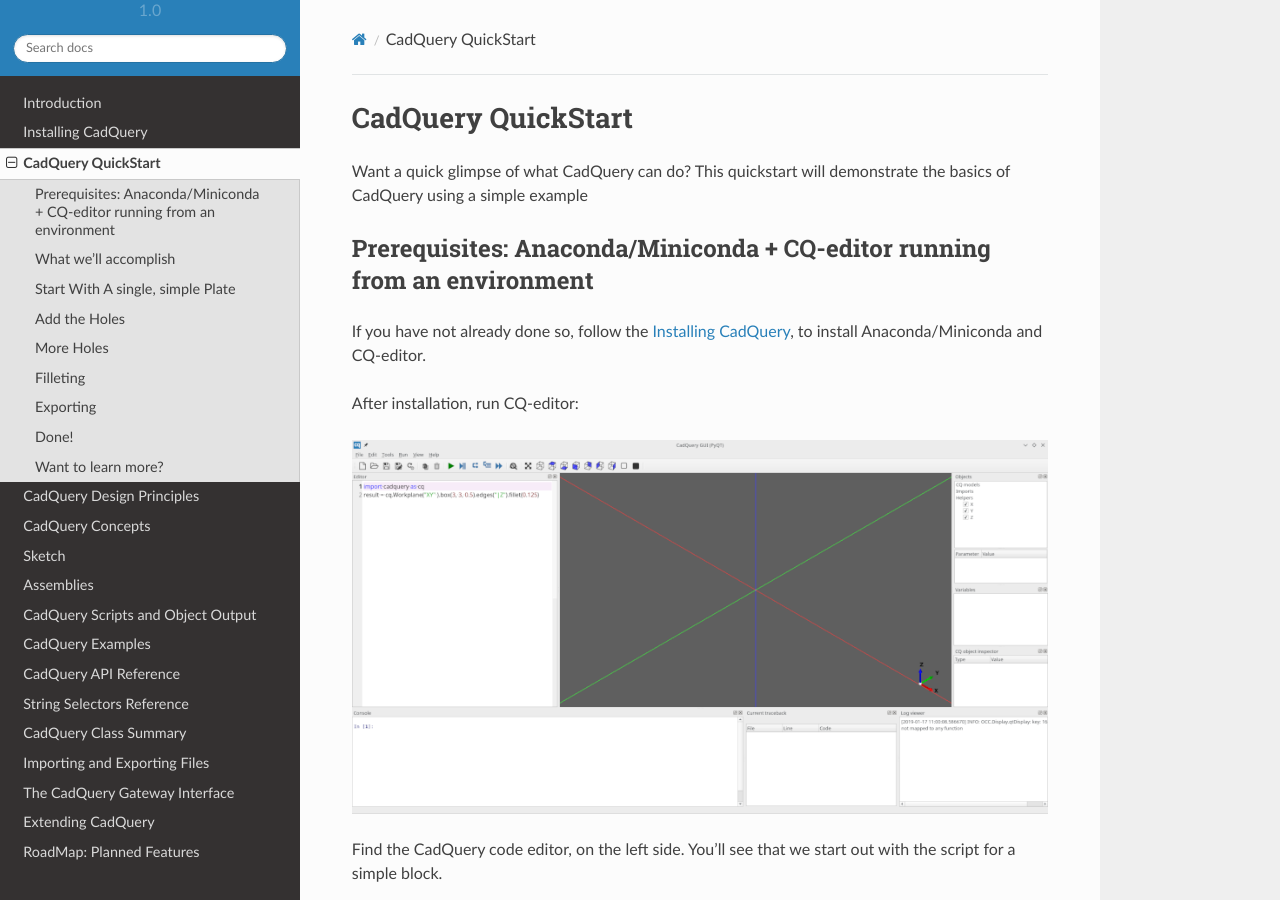
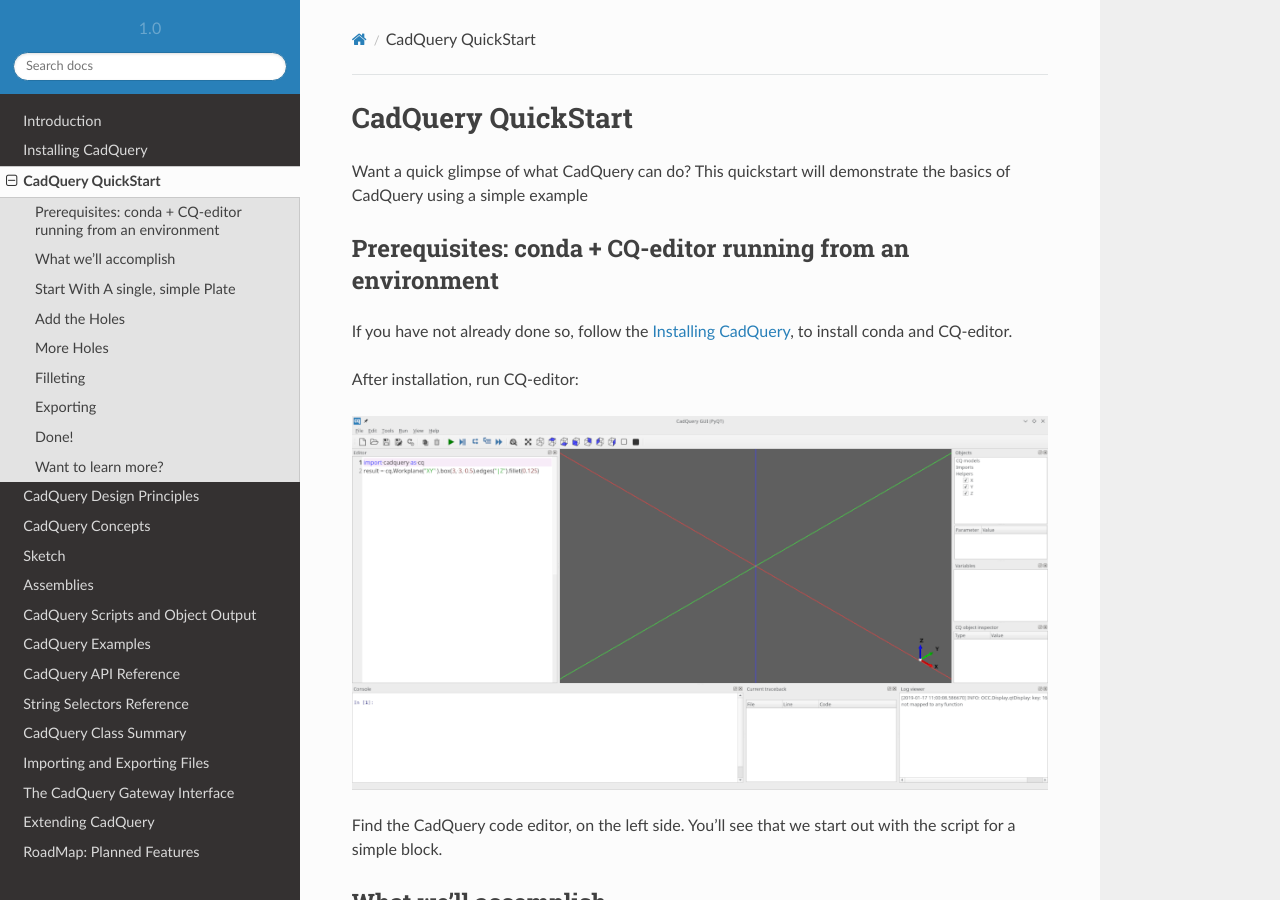
Before and after one commit to CadQuery/cadquery, a Sphinx documentation site: the page built from doc/quickstart.rst, in a window 1280 px wide and 900 px high. Built offline with Sphinx 7.4.7 and the Read the Docs theme 2.0.0, drawn with Linux system fonts in a browser that asks for light colours.

Commit message:
Quickstart update

```diff
--- a/doc/quickstart.rst
+++ b/doc/quickstart.rst
@@ -8,10 +8,10 @@
 
 Want a quick glimpse of what CadQuery can do?  This quickstart will demonstrate the basics of CadQuery using a simple example
 
-Prerequisites: Anaconda/Miniconda + CQ-editor running from an environment
+Prerequisites: conda + CQ-editor running from an environment
 ==============================================================
 
-If you have not already done so, follow the :ref:`installation`, to install Anaconda/Miniconda and CQ-editor.
+If you have not already done so, follow the :ref:`installation`, to install conda and CQ-editor.
 
 After installation, run CQ-editor:
 
```
